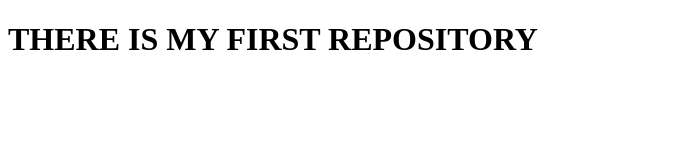
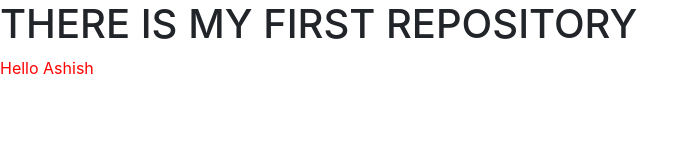
Before and after one commit to Ashish13-D/ASHISH.PORTFOLIO, a plain HTML site: page index.html in a window 1280 px wide. Shown: the whole page, without its empty margins (0-699 px from the left). Drawn offline with nearby package versions, Linux system fonts and the light colour scheme.

Commit message:
CHENGES
CHENGES

```diff
--- a/index.html
+++ b/index.html
@@ -3,9 +3,14 @@
 <head>
 	<meta charset="utf-8">
 	<meta name="viewport" content="width=device-width, initial-scale=1">
-	<title></title>
+	<link rel="stylesheet" href="https://cdn.jsdelivr.net/npm/bootstrap@4.6.2/dist/css/bootstrap.min.css" integrity="sha384-xOolHFLEh07PJGoPkLv1IbcEPTNtaed2xpHsD9ESMhqIYd0nLMwNLD69Npy4HI+N" crossorigin="anonymous">
+	<script src="https://cdn.jsdelivr.net/npm/jquery@3.5.1/dist/jquery.slim.min.js" integrity="sha384-DfXdz2htPH0lsSSs5nCTpuj/zy4C+OGpamoFVy38MVBnE+IbbVYUew+OrCXaRkfj" crossorigin="anonymous"></script>
+    <script src="https://cdn.jsdelivr.net/npm/bootstrap@4.6.2/dist/js/bootstrap.bundle.min.js" integrity="sha384-Fy6S3B9q64WdZWQUiU+q4/2Lc9npb8tCaSX9FK7E8HnRr0Jz8D6OP9dO5Vg3Q9ct" crossorigin="anonymous"></script>
+	<title>ASHISH</title>
+	<link rel="stylesheet" type="text/css" href="style.css">
 </head>
 <body>
      <h1>THERE IS MY FIRST REPOSITORY</h1>
+     <p>Hello Ashish</p>
 </body>
 </html>
--- /dev/null
+++ b/style.css
@@ -0,0 +1,3 @@
+p{
+	color:red;
+}
```
